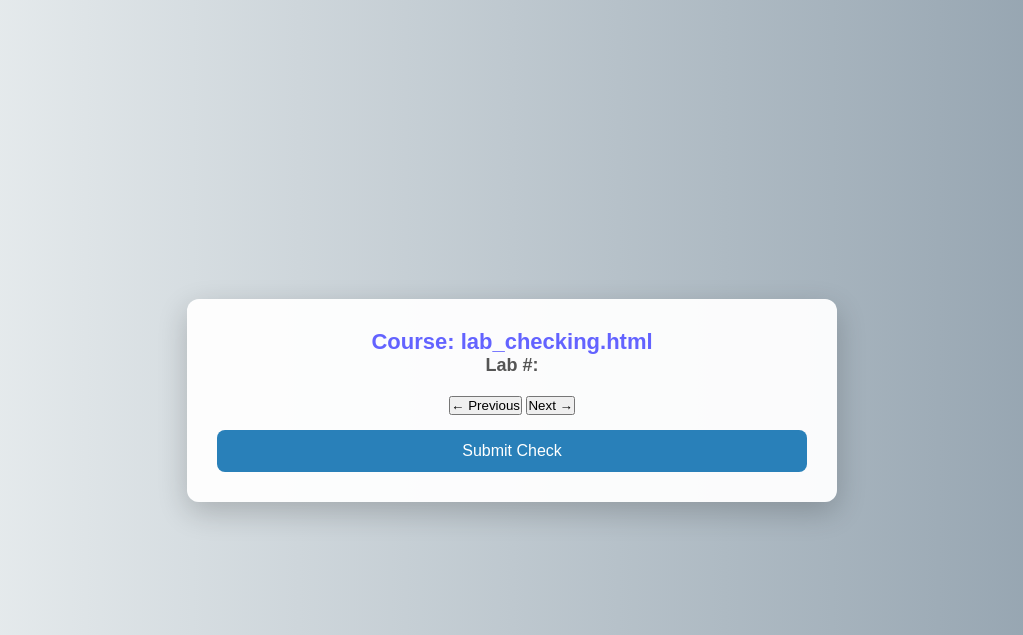
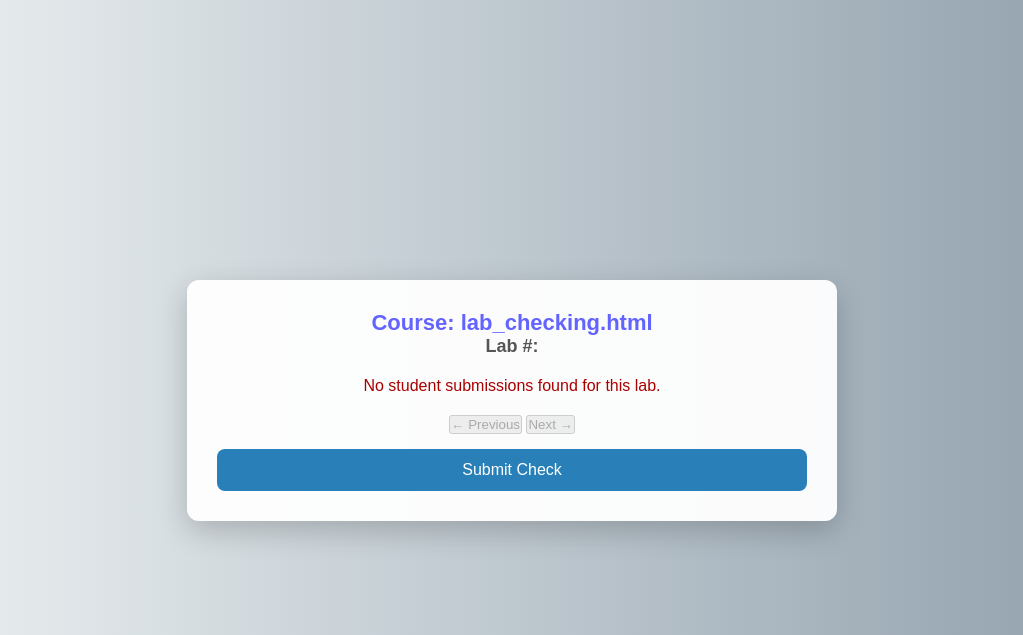
Before and after one commit to Sanawar21/dbms-project-backend, a FastAPI app: template templates/lab_checking.html in a window 1280 px wide. Shown: the top 635 px of the page, without its empty margins (128-1151 px from the left). Run offline with FastAPI, Linux system fonts and the light colour scheme; the template is opened without the code that fills it, so the values that code supplies are empty.

Commit message:
Add submission status tracking and UI enhancements for lab checking

```diff
--- a/api.py
+++ b/api.py
@@ -389,6 +389,7 @@ async def get_lab_submissions(course_code: str, lab_no: int):
                 s.ROLL_NO,
                 s.STUDENT_NAME,
                 s.EMAIL,
+                sub.STATUS AS SUBMISSION_STATUS,
                 lt.LAB_TITLE,
                 q.TASK_NO,
                 q.QUESTION_TEXT,
@@ -418,6 +419,7 @@ async def get_lab_submissions(course_code: str, lab_no: int):
                     "STUDENT_NAME": row["STUDENT_NAME"],
                     "EMAIL": row["EMAIL"],
                     "LAB_TITLE": row["LAB_TITLE"],
+                    "SUBMISSION_STATUS": row["SUBMISSION_STATUS"],
                     "questions": []
                 }
 
--- a/static/lab_task.css
+++ b/static/lab_task.css
@@ -151,3 +151,10 @@ input[type="radio"] {
     font-weight: bold;
     color: #2c7a00;
 }
+
+.notice {
+  font-size: 16px;
+  color: #a00;
+  text-align: center;
+  margin: 20px 0;
+}
--- a/templates/lab_checking.html
+++ b/templates/lab_checking.html
@@ -18,16 +18,17 @@
 
     <form id="check-form" method="post">
       <div class="task-list" id="task-list">
-        <!-- Questions dynamically inserted here -->
+        <!-- Task items will be inserted here -->
       </div>
+    </form>
+    <p id="no-submissions" class="notice" style="display: none;">No student submissions found for this lab.</p>
 
     <div class="navigation">
-        <button type="button" id="prev-btn">&larr; Previous</button>
-        <button type="button" id="next-btn">Next &rarr;</button>
+      <button type="button" id="prev-btn" disabled>&larr; Previous</button>
+      <button type="button" id="next-btn" disabled>Next &rarr;</button>
     </div>
 
     <button type="submit" class="submit-btn">Submit Check</button>
-    </form>
   </div>
 
   <script>
@@ -45,15 +46,37 @@
       const res = await fetch(`/api/submissions/${courseCode}/${labNo}`);
       const data = await res.json();
       submissions = data.submissions || [];
+
+
+      submissions.sort((a, b) => {
+        if (a.SUBMISSION_STATUS === "Submitted" && b.SUBMISSION_STATUS !== "Submitted") return -1;
+        if (a.SUBMISSION_STATUS !== "Submitted" && b.SUBMISSION_STATUS === "Submitted") return 1;
+        return 0;
+      });
+
+
+      if (submissions.length === 0) {
+        document.getElementById("no-submissions").style.display = "block";
+        document.getElementById("check-form").style.display = "none";
+      } else {
+        document.getElementById("no-submissions").style.display = "none";
+        document.getElementById("check-form").style.display = "block";
         loadStudent();
+      }
     }
 
     function loadStudent() {
       const student = submissions[currentIndex];
       document.getElementById("student-name").textContent = `Student: ${student.STUDENT_NAME} (${student.ROLL_NO})`;
       document.getElementById("lab-title").textContent = student.LAB_TITLE;
+
       const taskList = document.getElementById("task-list");
       taskList.innerHTML = "";
+
+      if (!student.questions || student.questions.length === 0) {
+        taskList.innerHTML = `<p class="notice">This student hasn't submitted any answers.</p>`;
+        return;
+      }
 
       student.questions.forEach((q, index) => {
         const div = document.createElement("div");
@@ -70,6 +93,13 @@
         `;
         taskList.appendChild(div);
       });
+
+      updateNavButtons();
+    }
+
+    function updateNavButtons() {
+      document.getElementById("prev-btn").disabled = currentIndex === 0;
+      document.getElementById("next-btn").disabled = currentIndex === submissions.length - 1;
     }
 
     document.getElementById("prev-btn").addEventListener("click", () => {
```
Lines whose indentation alone changed are shown as unchanged.
